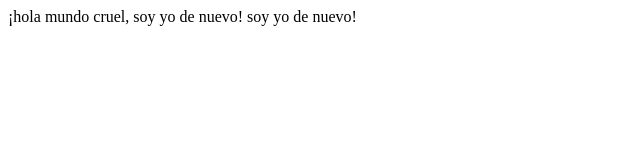
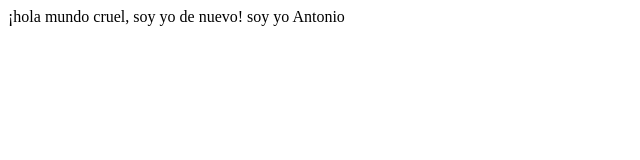
Before and after one commit to hbkantonio/demo_test, a website: page index.html in a window 1280 px wide. Shown: the full height of the page, 0-640 px from the left. Drawn offline with Linux system fonts and the light colour scheme.

Commit message:
feat(fontend): modificacion en index #21231

```diff
--- a/index.html
+++ b/index.html
@@ -1,4 +1,5 @@
 <html>
     <label>¡hola mundo cruel, soy yo de nuevo!</label>
-    <label>soy yo de nuevo!</label>
+    <label>soy yo</label>
+    <label>Antonio</label>
 </html>
```
